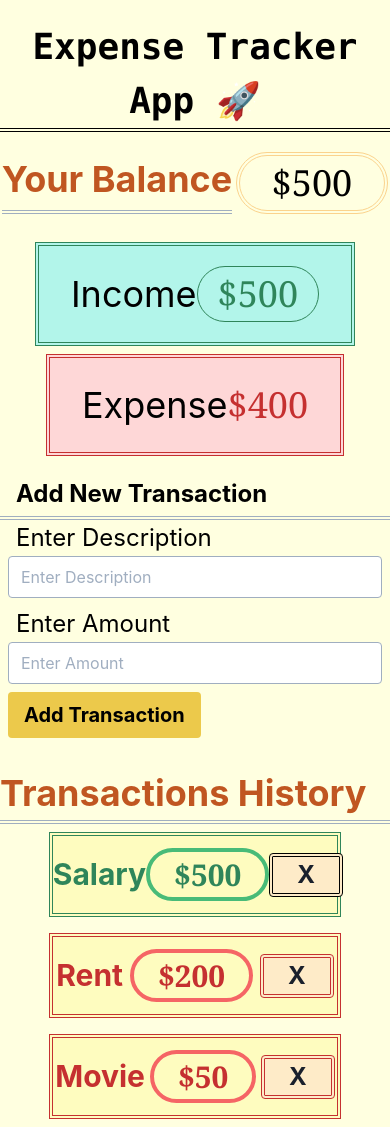
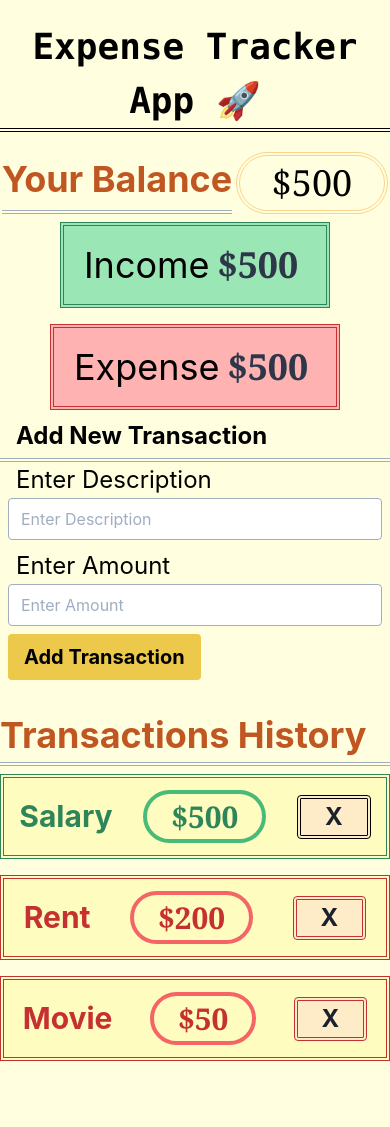
Before and after one commit to muhammadsalif/Expense-Tracker-DApp, a React (Create React App) app: page / in a window 390 px wide. After the commit the page ends 1069 px from the top, so only its background shows below. Built offline with nearby package versions, Linux system fonts and the light colour scheme.

Commit message:
Complete application hardcoded done.

```diff
--- a/src/components/IncomeExpense.jsx
+++ b/src/components/IncomeExpense.jsx
@@ -2,18 +2,17 @@ import React from "react";
 
 export default function IncomeExpense() {
   return (
-    <div className="flex justify-around items-center w-full flex-col lg:flex-row py-5">
+    <div className="flex justify-around items-center w-full flex-col lg:flex-row  lg:my-5 lg:py-5">
       {/*Income div  */}
-      <div className="flex items-center justify-between px-8 bg-teal-200 py-5 lg:mb-0 border-double border-4 border-green-700 my-2 lg:my-0">
+      <div className="flex items-center justify-between bg-green-300 lg:mb-0 border-double border-4 border-green-700 my-2 lg:my-0 px-5 py-3">
         <h1 className="text-4xl">Income</h1>
-        <p className="text-green-700 text-4xl font-serif rounded-full px-5 border border-current">
-          $500
-        </p>
+        <p className="text-4xl font-serif text-gray-800 font-bold mx-2">$500</p>
       </div>
+
       {/*Expense div  */}
-      <div className="flex flex-row px-8 bg-red-200 py-5 border-double border-4 border-red-700">
+      <div className="flex items-center justify-between  bg-red-300 lg:mb-0 border-double border-4 border-red-700 my-2 lg:my-0 px-5 py-3">
         <h1 className="text-4xl">Expense</h1>
-        <p className="text-red-700 text-4xl font-serif">$400</p>
+        <p className="text-4xl font-serif text-gray-800 font-bold mx-2">$500</p>
       </div>
     </div>
   );
--- a/src/components/TransactionHistory.jsx
+++ b/src/components/TransactionHistory.jsx
@@ -7,7 +7,7 @@ export default function TransactionHistory() {
         Transactions History
       </h1>
       <ul className="flex justify-between items-center flex-col">
-        <li className="flex items-center justify-around w-3/4 mx-auto bg-yellow-200 py-3 border-double border-4 border-green-700 my-2">
+        <li className="flex items-center justify-around w-full lg:w-3/4 mx-auto bg-yellow-200 py-3 border-double border-4 border-green-700 my-2">
           <h1 className="text-3xl text-green-700 font-bold">Salary</h1>
           <p className="text-3xl font-serif text-green-700 font-bold border-green-500 border-4 rounded-full px-6">
             $500
@@ -16,7 +16,7 @@ export default function TransactionHistory() {
             X
           </button>
         </li>
-        <li className="flex items-center justify-around w-3/4 mx-auto bg-yellow-200 py-3 border-double border-4 border-red-700 my-2">
+        <li className="flex items-center justify-around w-full lg:w-3/4 mx-auto bg-yellow-200 py-3 border-double border-4 border-red-700 my-2">
           <h1 className="text-3xl text-red-700 font-bold">Rent</h1>
           <p className="text-3xl font-serif text-red-700 font-bold border-red-500 border-4 rounded-full px-6">
             $200
@@ -26,7 +26,7 @@ export default function TransactionHistory() {
           </button>
         </li>
 
-        <li className="flex items-center justify-around w-3/4 mx-auto bg-yellow-200 py-3 border-double border-4 border-red-700 my-2">
+        <li className="flex items-center justify-around w-full lg:w-3/4 mx-auto bg-yellow-200 py-3 border-double border-4 border-red-700 my-2">
           <h1 className="text-3xl text-red-700 font-bold">Movie</h1>
           <p className="text-3xl font-serif text-red-700 font-bold border-red-500 border-4 rounded-full px-6">
             $50
```
